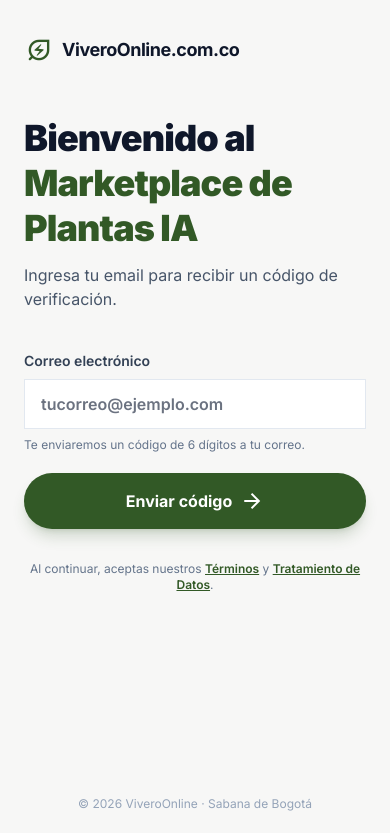
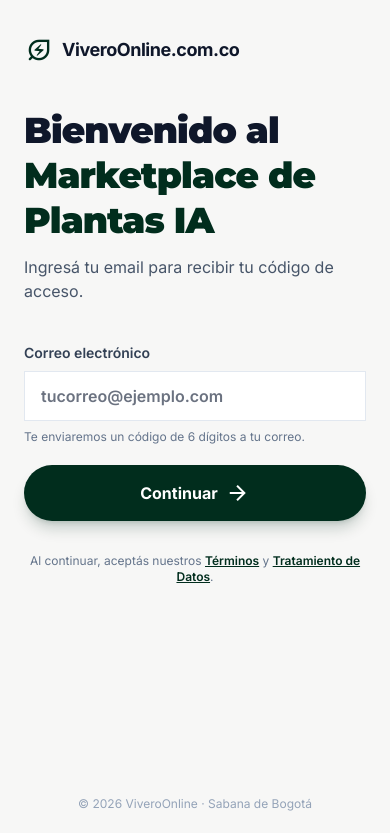
Before and after one commit to viveroonlinecomco-code/vivero-online, a FastAPI app: page /auth/ingresar in a window 390 px wide. Shown: the top 833 px of the page. Run offline with FastAPI, Linux system fonts and the light colour scheme; parts of the project's set-up code (start-up, migrations or seed data) failed here and were passed over; some libraries are stand-ins or nearby versions.

Commit message:
feat: auth_phone personalizado por rol (viverista/comprador)

```diff
--- a/app/templates/auth_phone.html
+++ b/app/templates/auth_phone.html
@@ -4,7 +4,7 @@
 <meta charset="utf-8">
 <meta content="width=device-width, initial-scale=1.0" name="viewport">
 <script src="https://cdn.tailwindcss.com?plugins=forms,container-queries"></script>
-<link href="https://fonts.googleapis.com/css2?family=Inter:wght@400;500;600;700;800;900&display=swap" rel="stylesheet">
+<link href="https://fonts.googleapis.com/css2?family=Inter:wght@400;500;600;700;800;900&family=Montserrat:wght@700;800;900&display=swap" rel="stylesheet">
 <link href="https://fonts.googleapis.com/css2?family=Material+Symbols+Outlined:wght,FILL@100..700,0..1&display=swap" rel="stylesheet">
 <script id="tailwind-config">
     tailwind.config = {
@@ -12,39 +12,48 @@
         theme: {
             extend: {
                 colors: {
-                    "primary": "#325926",
-                    "background-light": "#f7f7f6",
-                    "background-dark": "#171d15",
+                    "primary":           "#012d1d",
+                    "secondary":         "#924c00",
+                    "background-light":  "#f7f7f6",
+                    "background-dark":   "#171d15",
                 },
-                fontFamily: { "display": ["Inter", "sans-serif"] },
-                borderRadius: {"DEFAULT": "1rem", "lg": "2rem", "xl": "3rem", "full": "9999px"},
+                fontFamily: {
+                    "display": ["Inter", "sans-serif"],
+                    "hero":    ["Montserrat", "sans-serif"],
+                },
+                borderRadius: {"DEFAULT":"1rem","lg":"2rem","xl":"3rem","full":"9999px"},
             },
         },
     }
 </script>
 <title>Ingresar · ViveroOnline</title>
-<style>
-    body { min-height: max(884px, 100dvh); }
-</style>
+<style>body { min-height: max(884px, 100dvh); }</style>
 </head>
 <body class="bg-background-light dark:bg-background-dark font-display text-slate-900 dark:text-slate-100">
 
 <div class="flex flex-col min-h-screen max-w-md mx-auto px-6 py-8">
 
-    <!-- Brand header -->
-    <div class="flex items-center gap-2 mb-12">
+    <!-- Brand -->
+    <div class="flex items-center gap-2 mb-10">
         <span class="material-symbols-outlined text-primary text-3xl">energy_savings_leaf</span>
         <h2 class="text-lg font-bold tracking-tight">ViveroOnline.com.co</h2>
     </div>
 
-    <!-- Hero -->
     <div class="flex-1">
-        <h1 class="text-4xl font-black leading-tight tracking-tight mb-3">
-            Bienvenido al<br>
-            <span class="text-primary">Marketplace de Plantas IA</span>
+
+        <!-- Badge de rol (solo visible cuando viene ?rol=) -->
+        <div id="role-badge" class="hidden items-center gap-2 px-4 py-2 rounded-full text-sm font-bold mb-6 w-fit">
+            <span class="material-symbols-outlined text-base" id="badge-icon">forest</span>
+            <span id="badge-text">Viverista</span>
+        </div>
+
+        <!-- Hero -->
+        <h1 class="text-4xl font-black leading-tight tracking-tight mb-3 font-hero">
+            <span id="hero-line1">Bienvenido al</span><br>
+            <span id="hero-line2" class="text-primary">Marketplace de Plantas IA</span>
         </h1>
-        <p class="text-slate-600 dark:text-slate-400 text-base mb-10">
-            Ingresa tu email para recibir un código de verificación.
+        <p id="hero-sub" class="text-slate-600 dark:text-slate-400 text-base mb-10">
+            Ingresá tu email para recibir tu código de acceso.
         </p>
 
         <!-- Form -->
@@ -55,83 +64,93 @@
                 </label>
                 <input
                     id="email-input"
-                    type="email"
-                    inputmode="email"
-                    autocomplete="email"
-                    placeholder="tucorreo@ejemplo.com"
-                    required
+                    type="email" inputmode="email" autocomplete="email"
+                    placeholder="tucorreo@ejemplo.com" required
                     class="w-full px-4 py-3 bg-white dark:bg-slate-800 border border-slate-200 dark:border-slate-700 rounded-DEFAULT text-base font-semibold focus:outline-none focus:ring-2 focus:ring-primary/40 focus:border-primary transition"
                 >
-                <p class="mt-2 text-xs text-slate-500 dark:text-slate-500">
-                    Te enviaremos un código de 6 dígitos a tu correo.
-                </p>
+                <p class="mt-2 text-xs text-slate-500">Te enviaremos un código de 6 dígitos a tu correo.</p>
             </div>
 
             <div id="error-box" class="hidden rounded-DEFAULT bg-red-50 border border-red-200 text-red-700 text-sm px-4 py-3"></div>
 
-            <button
-                type="submit"
-                id="submit-btn"
-                class="w-full bg-primary hover:bg-primary/90 text-white font-bold py-4 rounded-full flex items-center justify-center gap-2 shadow-lg shadow-primary/20 transition disabled:opacity-60 disabled:cursor-not-allowed"
-            >
-                <span id="btn-text">Enviar código</span>
+            <button type="submit" id="submit-btn"
+                class="w-full bg-primary hover:bg-primary/90 text-white font-bold py-4 rounded-full flex items-center justify-center gap-2 shadow-lg shadow-primary/20 transition disabled:opacity-60 disabled:cursor-not-allowed">
+                <span id="btn-text">Continuar</span>
                 <span id="btn-spinner" class="hidden material-symbols-outlined animate-spin">progress_activity</span>
                 <span id="btn-arrow" class="material-symbols-outlined">arrow_forward</span>
             </button>
         </form>
 
-        <!-- Terms -->
-        <p class="mt-8 text-xs text-slate-500 dark:text-slate-500 text-center">
-            Al continuar, aceptas nuestros
+        <p class="mt-8 text-xs text-slate-500 text-center">
+            Al continuar, aceptás nuestros
             <a href="/terminos" class="text-primary font-semibold underline">Términos</a> y
             <a href="/habeas-data" class="text-primary font-semibold underline">Tratamiento de Datos</a>.
         </p>
     </div>
 
-    <!-- Footer -->
-    <div class="mt-8 text-center text-xs text-slate-400 dark:text-slate-600">
-        © 2026 ViveroOnline · Sabana de Bogotá
-    </div>
+    <div class="mt-8 text-center text-xs text-slate-400">© 2026 ViveroOnline · Sabana de Bogotá</div>
 </div>
 
 <script>
-const form = document.getElementById('email-form');
-const input = document.getElementById('email-input');
+const VALID_ROLES = ['viverista', 'comprador'];
+const rol = new URLSearchParams(window.location.search).get('rol');
+
+// ─── Personalización según ?rol= ──────────────────────────────
+const badge   = document.getElementById('role-badge');
+const hero2   = document.getElementById('hero-line2');
+const heroSub = document.getElementById('hero-sub');
+const btn     = document.getElementById('submit-btn');
+
+if (rol === 'viverista') {
+    badge.classList.remove('hidden');
+    badge.classList.add('flex');
+    badge.style.cssText = 'background:rgba(1,45,29,0.08);color:#012d1d;';
+    document.getElementById('badge-icon').textContent = 'forest';
+    document.getElementById('badge-text').textContent = 'Registro Viverista';
+    document.getElementById('hero-line1').textContent = 'Bienvenido,';
+    hero2.textContent = 'Viverista 🌿';
+    heroSub.textContent = 'Ingresá tu email para activar tu cuenta de viverista y cargar tu catálogo.';
+    document.title = 'Registro Viverista · ViveroOnline';
+} else if (rol === 'comprador') {
+    badge.classList.remove('hidden');
+    badge.classList.add('flex');
+    badge.style.cssText = 'background:rgba(146,76,0,0.08);color:#924c00;';
+    document.getElementById('badge-icon').textContent = 'architecture';
+    document.getElementById('badge-text').textContent = 'Registro Comprador';
+    document.getElementById('hero-line1').textContent = 'Bienvenido,';
+    hero2.textContent = 'Comprador 🛒';
+    hero2.style.color = '#924c00';
+    btn.style.background = '#924c00';
+    heroSub.textContent = 'Ingresá tu email para acceder al marketplace mayorista.';
+    document.title = 'Registro Comprador · ViveroOnline';
+}
+
+// ─── Form ─────────────────────────────────────────────────────
+const form     = document.getElementById('email-form');
+const input    = document.getElementById('email-input');
 const errorBox = document.getElementById('error-box');
-const btn = document.getElementById('submit-btn');
-const btnText = document.getElementById('btn-text');
-const btnSpinner = document.getElementById('btn-spinner');
-const btnArrow = document.getElementById('btn-arrow');
-
+const btnText  = document.getElementById('btn-text');
+const spinner  = document.getElementById('btn-spinner');
+const arrow    = document.getElementById('btn-arrow');
 const EMAIL_RE = /^[^@\s]+@[^@\s]+\.[^@\s]+$/;
 
-function showError(msg) {
-    errorBox.textContent = msg;
-    errorBox.classList.remove('hidden');
-}
-function hideError() { errorBox.classList.add('hidden'); }
-
-function setLoading(loading) {
-    btn.disabled = loading;
-    btnText.textContent = loading ? 'Enviando...' : 'Enviar código';
-    btnSpinner.classList.toggle('hidden', !loading);
-    btnArrow.classList.toggle('hidden', loading);
+function showError(msg) { errorBox.textContent = msg; errorBox.classList.remove('hidden'); }
+function hideError()    { errorBox.classList.add('hidden'); }
+function setLoading(v)  {
+    btn.disabled = v;
+    btnText.textContent = v ? 'Enviando...' : 'Continuar';
+    spinner.classList.toggle('hidden', !v);
+    arrow.classList.toggle('hidden', v);
 }
 
 form.addEventListener('submit', async (e) => {
     e.preventDefault();
     hideError();
-
     const email = input.value.trim().toLowerCase();
-    if (!EMAIL_RE.test(email)) {
-        showError('Ingresá un email válido (ej: tucorreo@ejemplo.com).');
-        return;
-    }
-
+    if (!EMAIL_RE.test(email)) { showError('Ingresá un email válido.'); return; }
     setLoading(true);
-
     try {
-        const res = await fetch('/api/auth/otp/send', {
+        const res  = await fetch('/api/auth/otp/send', {
             method: 'POST',
             headers: {'Content-Type': 'application/json'},
             body: JSON.stringify({ email }),
@@ -139,8 +158,10 @@ form.addEventListener('submit', async (e) => {
         const data = await res.json();
         if (!res.ok) throw new Error(data.detail || 'No se pudo enviar el código.');
 
-        // Guarda el email para la siguiente pantalla
         sessionStorage.setItem('vivero_email', email);
+        if (rol && VALID_ROLES.includes(rol)) {
+            localStorage.setItem('vivero_intended_rol', rol);
+        }
         window.location.href = '/auth/otp';
     } catch (err) {
         showError(err.message);
```
